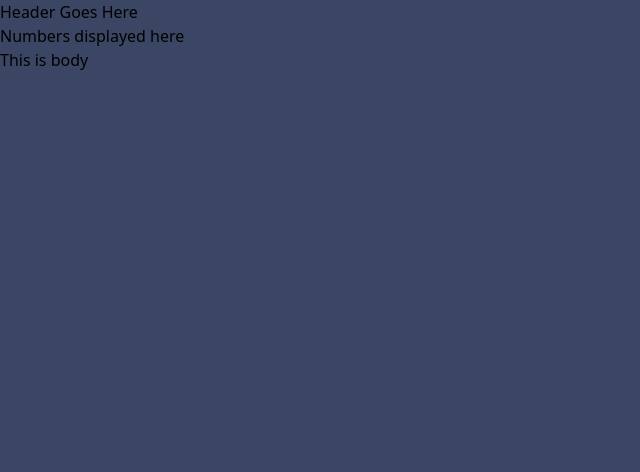
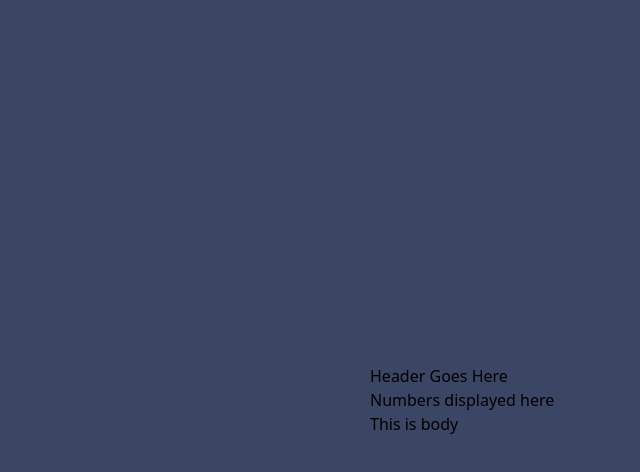
Before and after one commit to GStormx2/calculator-app, a React (Create React App) app: page / in a window 1280 px wide. Shown: the top 472 px of the page, without its empty margins (0-640 px from the left). Built offline with nearby package versions, Linux system fonts and the light colour scheme.

Commit message:
nothing much

```diff
--- a/src/component/Calculator.jsx
+++ b/src/component/Calculator.jsx
@@ -9,12 +9,14 @@ const Calculator = () => {
     const { theme } = useTheme();
 
     return (
-        <div className={"bg-skin-fill w-screen h-screen " + theme}>
-            <Header />
-            <DataProvider>
-                <Display />
-                <Body />
-            </DataProvider>
+        <div className={"flex h-screen justify-center items-center bg-skin-fill" + theme}>
+            <div className="w-540">
+                <Header />
+                <DataProvider>
+                    <Display />
+                    <Body />
+                </DataProvider>
+            </div>
         </div>
     );
   }
```
